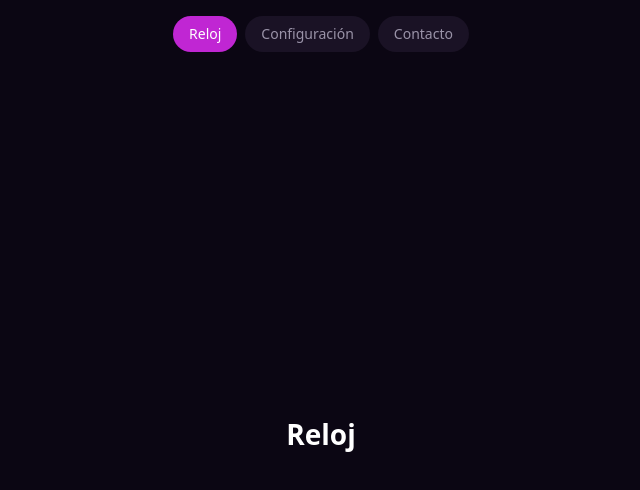
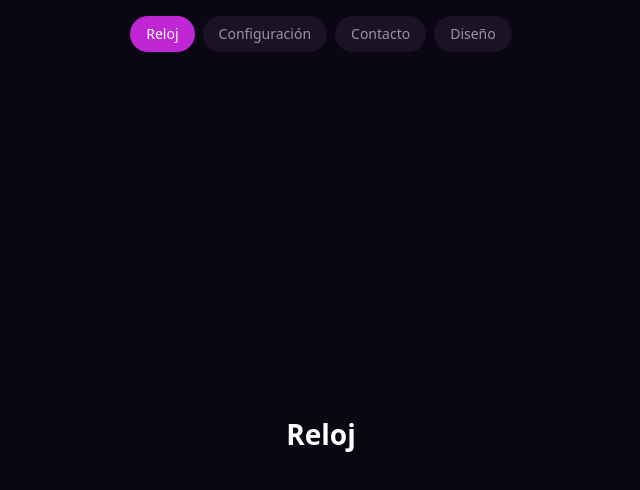
Before and after one commit to MarioZaMu/VozSegura-Frontend, a React (Vite) app: page / in a window 1280 px wide. Shown: the top 490 px of the page, without its empty margins (319-959 px from the left). Built offline with nearby package versions, Linux system fonts and the light colour scheme.

Commit message:
Add /sistema-diseno route and navigation link

```diff
--- a/src/app/RootLayout.tsx
+++ b/src/app/RootLayout.tsx
@@ -5,13 +5,14 @@ const navItems = [
   { to: routes.watch, label: 'Reloj' },
   { to: routes.settings, label: 'Configuración' },
   { to: buildContactAlertPath('demo'), label: 'Contacto' },
+  { to: routes.designSystem, label: 'Diseño' },
 ]
 
 // Temporary navigation between the three views while they are being built.
 export function RootLayout() {
   return (
     <div className="flex h-full flex-col">
-      <nav className="flex justify-center gap-2 p-4" aria-label="Vistas">
+      <nav className="flex flex-wrap justify-center gap-2 p-4" aria-label="Vistas">
         {navItems.map((item) => (
           <NavLink
             key={item.to}
--- a/src/app/router.tsx
+++ b/src/app/router.tsx
@@ -1,5 +1,6 @@
 import { createBrowserRouter } from 'react-router'
 import { ContactAlertView } from '../views/contact/ContactAlertView'
+import { DesignSystemView } from '../views/design-system/DesignSystemView'
 import { NotFoundView } from '../views/NotFoundView'
 import { SettingsView } from '../views/settings/SettingsView'
 import { WatchView } from '../views/watch/WatchView'
@@ -13,6 +14,7 @@ export const router = createBrowserRouter([
       { path: routes.watch, element: <WatchView /> },
       { path: routes.settings, element: <SettingsView /> },
       { path: routes.contactAlert, element: <ContactAlertView /> },
+      { path: routes.designSystem, element: <DesignSystemView /> },
       { path: '*', element: <NotFoundView /> },
     ],
   },
--- a/src/app/routes.ts
+++ b/src/app/routes.ts
@@ -4,6 +4,7 @@ export const routes = {
   watch: '/',
   settings: '/configuracion',
   contactAlert: '/alerta/:alertId',
+  designSystem: '/sistema-diseno',
 } as const
 
 export const buildContactAlertPath = (alertId: string) => `/alerta/${encodeURIComponent(alertId)}`
```
